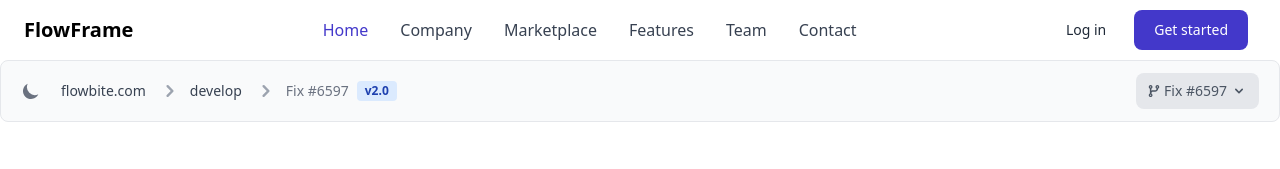
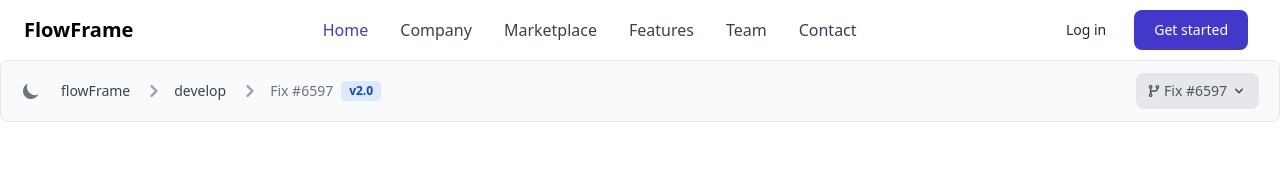
Before and after one commit to delwerhossain/flosy-UI, a plain HTML site: page index.html in a window 1280 px wide. Shown: the top 169 px of the page. Drawn offline with nearby package versions, Linux system fonts and the light colour scheme.

Commit message:
remove obs

```diff
--- a/index.html
+++ b/index.html
@@ -160,7 +160,7 @@
                 <li>
                     <div class="flex items-center">
                         <a href="#"
-                            class="ml-1 text-sm font-medium text-gray-700 hover:text-blue-600 md:ml-2 dark:text-gray-400 dark:hover:text-white">flowbite.com</a>
+                            class="ml-1 text-sm font-medium text-gray-700 hover:text-blue-600 md:ml-2 dark:text-gray-400 dark:hover:text-white">flowFrame</a>
                     </div>
                 </li>
                 <li aria-current="page">
```
